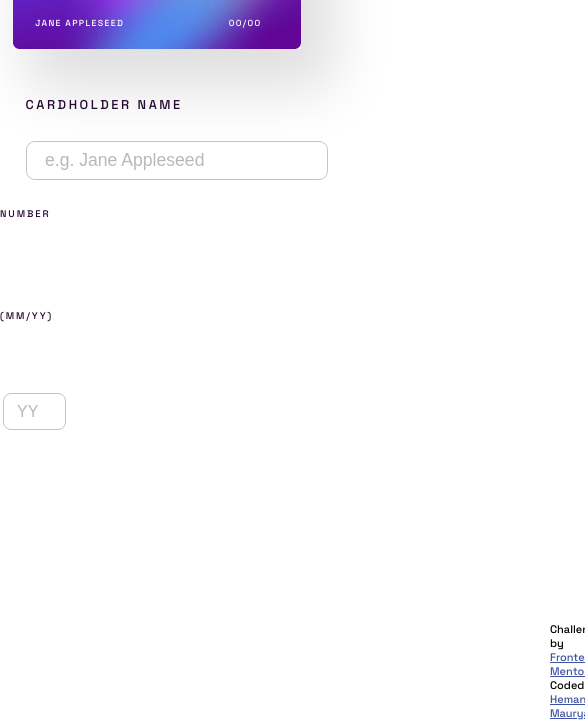
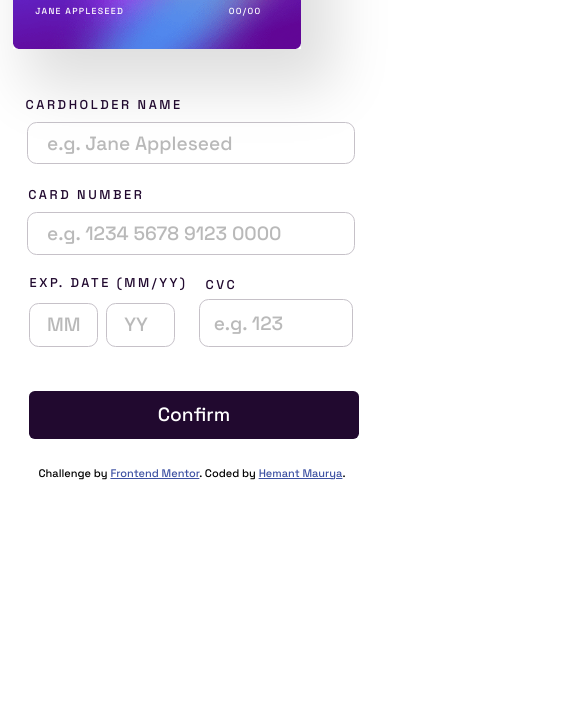
Before and after one commit to hemantmaurya344/interactive-card-details-form-main, a plain HTML site: page index.html in a window 390 px wide. Shown: the part 246-966 px from the top of the page, 585 px wide, since content can reach past the window. After the commit the page ends 844 px from the top, so only its background shows below. Drawn offline with Linux system fonts and the light colour scheme.

Commit message:
mobile version #2

```diff
--- a/index.css
+++ b/index.css
@@ -1,11 +1,13 @@
 @import url('https://fonts.googleapis.com/css2?family=Space+Grotesk:wght@500&display=swap');
 
+*{
+    font-family: 'Space Grotesk', sans-serif;
+    margin: 0;
+    padding: 0;
+}
 body{
-    font-family: 'Space Grotesk', sans-serif;
     background-image: url(/images/bg-main-desktop.png);
     background-repeat: no-repeat;
-    margin: 0;
-    padding: 0;
 }
 .front-img img{
     position: absolute;
@@ -135,7 +137,6 @@ body{
     position: absolute;
     letter-spacing: 0.2em;
     margin: 0.8em 0 0 0.5em;
-
     font-size: 0.6em;
     color: hsl(278, 68%, 11%);
 }
@@ -230,11 +231,55 @@ body{
         font-size: 0.8em;
     }
     .form-cardholder-name > input{
-        margin: 12em 0  0 1.5em;
-        padding: 1em;
+        margin: 10em 0  0 1.4em;
         width: 15em;
-        font-size: 1.1em;
-        font-weight: 200;
+        font-size: 1.2em;
     }
-
+    .form-card-number > label{
+        position: absolute;
+        top: 20em;
+        margin-left: 2.2em;
+        font-size: 0.8em;
+    }
+    .form-card-number > input{
+        margin: 2.5em 0  0 1.4em;
+        height: 0.1em;
+        width: 15em;
+        font-size: 1.2em;
+    }
+    .form-exp-date > label{
+        position: absolute;
+        margin: 1.5em 0 0 2.3em;
+        font-size: 0.8em;
+    }
+    .form-exp-date > div > input{
+        margin: 2.5em 0  0 1.5em;
+        padding: 0 0.1em 0 0.9em;
+        font-size: 1.2em;
+    }
+    .form-cvv > label{
+        margin: 0.4em 0 0 0.5em;
+        font-size: 0.8em;
+    }
+    .form-cvv{
+        margin: 1em 0 0 1.5em;
+    }
+    .form-cvv > input{
+        margin: 1.5em 0  1em 0;
+        height: 2em;
+        width: 7.5em;
+        font-size: 1.2em;
+    }
+    .formcontainer input[type="submit"]{
+        left: 1.5em;
+        top: 24em;
+        font-size: 1.2em;
+        height: 2.5em;
+        width: 17.2em;
+    }
+    .attribution {
+        position: absolute;
+        text-align: centre;
+        margin: 25em 0 0 3.5em;
+    }
 }
```
